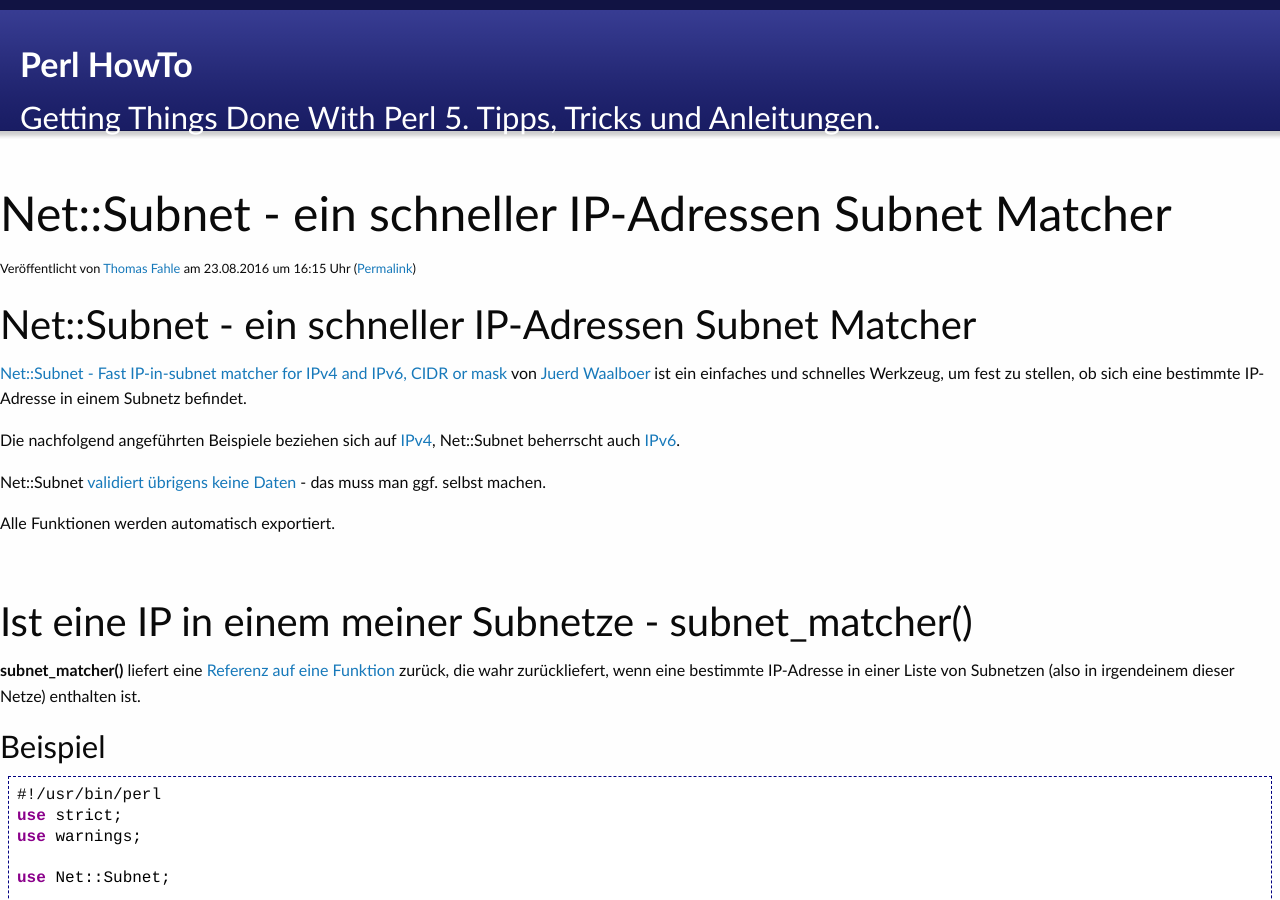
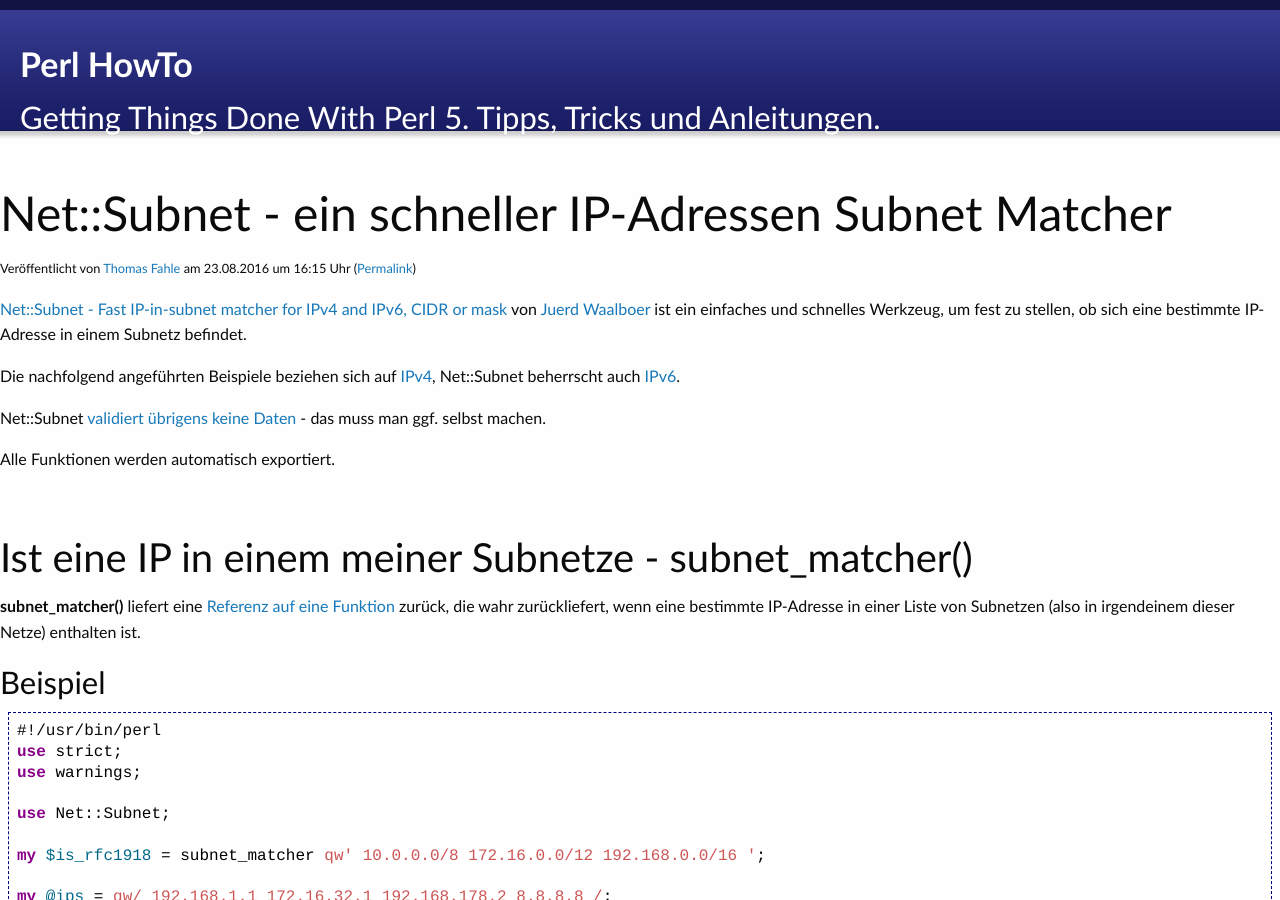
Before and after one commit to perl-howto/perl-howto.github.io, a Jekyll site: the page built from _posts/2016-08-23-net-subnet-ip-address-subnet-matcher.html, in a window 1280 px wide and 900 px high. Built offline with Jekyll 4.4.1, drawn with Linux system fonts in a browser that asks for light colours; nearby versions of some CDN libraries; a style sheet for code colours, icons or effects is not loaded.

Commit message:
Net::Subnet - ein schneller IP-Adressen Subnet Matcher

```diff
--- a/_posts/2016-08-23-net-subnet-ip-address-subnet-matcher.html
+++ b/_posts/2016-08-23-net-subnet-ip-address-subnet-matcher.html
@@ -7,9 +7,6 @@ author_full_name: "Thomas Fahle"
 author_url: "http://thomas-fahle.de"
 excerpt: "Net::Subnet - ein schneller IP-Adressen Subnet Matcher"
 ---
-
-<h2>Net::Subnet - ein schneller IP-Adressen Subnet Matcher</h2>
-
 <p>
 <a href="https://metacpan.org/pod/Net::Subnet">Net::Subnet - Fast IP-in-subnet matcher for IPv4 and IPv6, CIDR or mask</a> von <a href="https://metacpan.org/author/JUERD">Juerd Waalboer</a> ist ein einfaches und schnelles Werkzeug, um fest zu stellen, ob sich eine bestimmte IP-Adresse in einem Subnetz befindet.
 </p>
```
